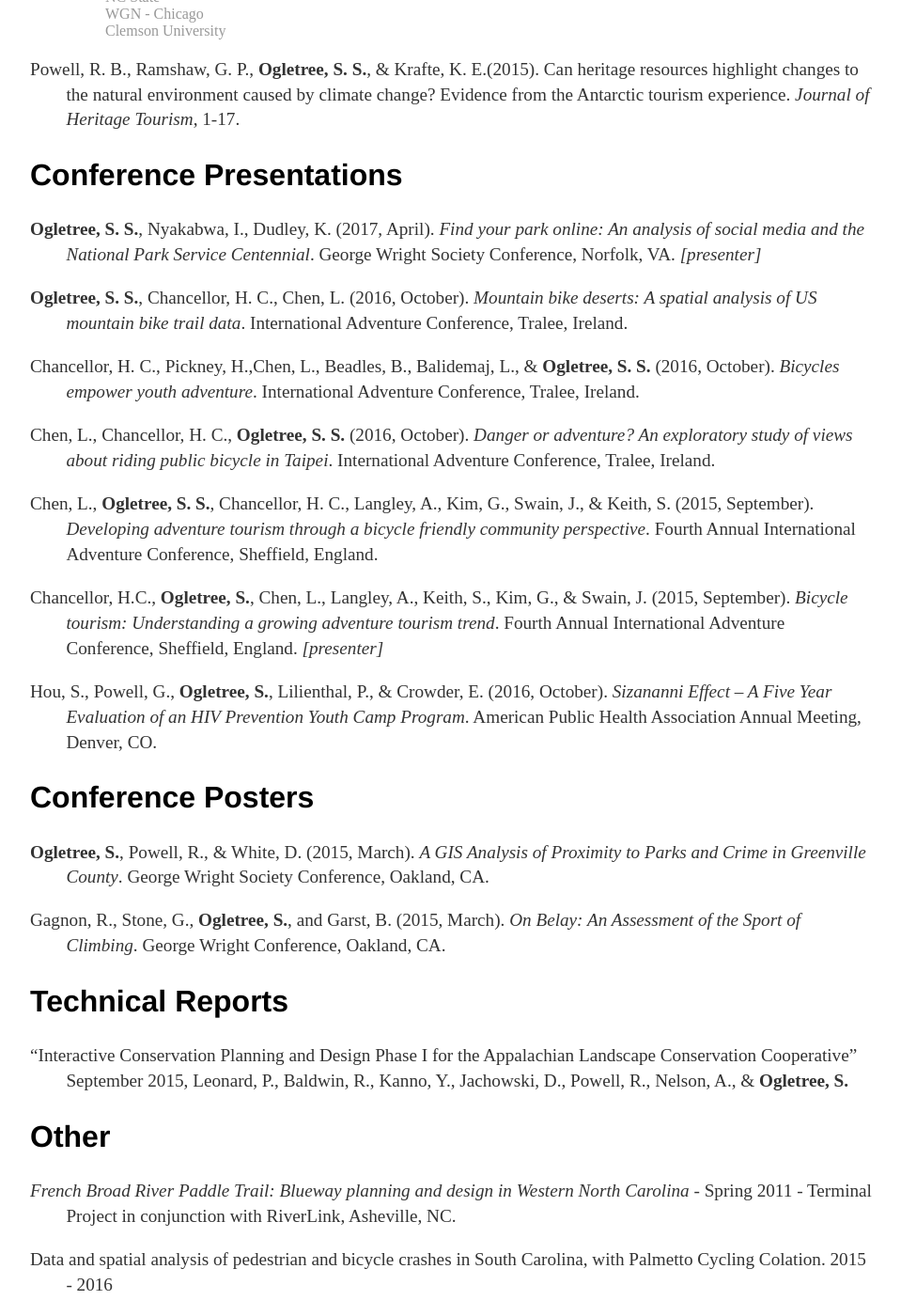
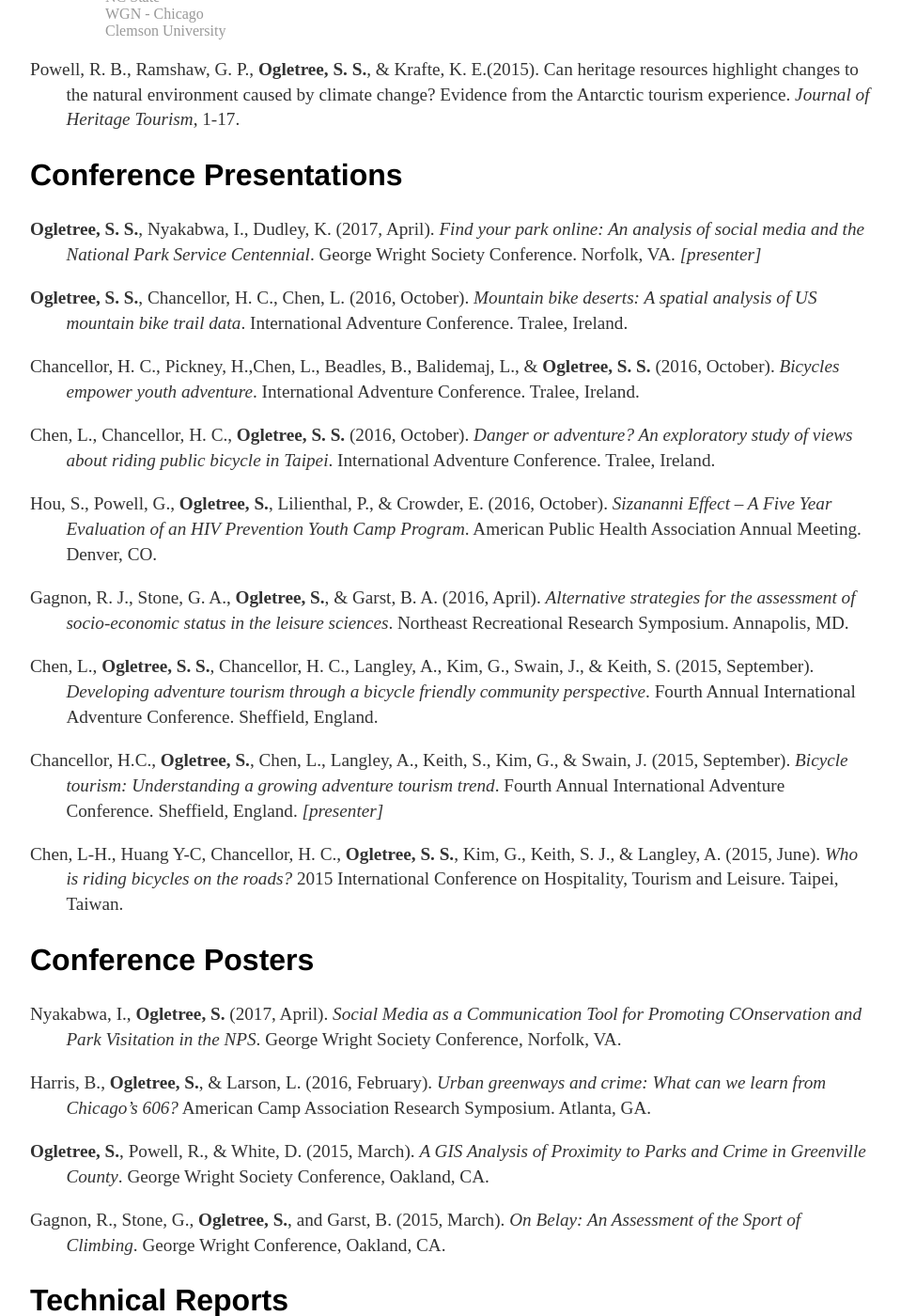
Before and after one commit to scottogletree/ogletrees.github.io, a Jekyll site: the page built from cv/index.html, in a window 1280 px wide and 1400 px high, scrolled down 485 px. Shown: the whole window at 94% size, without its empty margins (160-1119 px from the left). Built offline with Jekyll 4.4.1, drawn with Linux system fonts in a browser that asks for light colours; some of the changed text lies outside the part shown.

Commit message:
Update papers and posters

```diff
--- a/cv/index.html
+++ b/cv/index.html
@@ -32,20 +32,26 @@ title: CV of S Ogletree
 			<p>Powell, R. B., Ramshaw, G. P., <strong>Ogletree, S. S.</strong>, & Krafte, K. E.(2015). Can heritage resources highlight changes to the natural environment caused by climate change? Evidence from the Antarctic tourism experience. <em>Journal of Heritage Tourism</em>, 1-17.</p>
 
 		<h2>Conference Presentations</h2>
-		<p><b>Ogletree, S. S.</b>, Nyakabwa, I., Dudley, K. (2017, April). <em>Find your park online: An analysis of social media and the National Park Service Centennial</em>. George Wright Society Conference, Norfolk, VA. <em>[presenter]</em></p>
-		<p><b>Ogletree, S. S.</b>, Chancellor, H. C., Chen, L. (2016, October). <em>Mountain bike deserts: A spatial analysis of US mountain bike trail data</em>. International Adventure Conference, Tralee, Ireland.</p>
-		<p>Chancellor, H. C., Pickney, H.,Chen, L., Beadles, B., Balidemaj, L., & <b>Ogletree, S. S.</b> (2016, October). <em>Bicycles empower youth adventure</em>. International Adventure Conference, Tralee, Ireland.</p>
-		<p>Chen, L., Chancellor, H. C., <b>Ogletree, S. S.</b> (2016, October). <em>Danger or adventure? An exploratory study of views about riding public bicycle in Taipei</em>. International Adventure Conference, Tralee, Ireland.</p>
-		<p>Chen, L., <b>Ogletree, S. S.</b>, Chancellor, H. C., Langley, A., Kim, G., Swain, J., & Keith, S. (2015, September). <em>Developing adventure tourism through a bicycle friendly community perspective</em>. Fourth Annual International Adventure Conference, Sheffield, England.</p>
-		<p>Chancellor, H.C., <b>Ogletree, S.</b>, Chen, L., Langley, A., Keith, S., Kim, G., & Swain, J. (2015, September). <em>Bicycle tourism: Understanding a growing adventure tourism trend</em>. Fourth Annual International Adventure Conference, Sheffield, England. <em>[presenter]</em></p>
-		<p>Hou, S., Powell, G., <b>Ogletree, S.</b>, Lilienthal, P., & Crowder, E. (2016, October). <em>Sizananni Effect – A Five Year Evaluation of an HIV Prevention Youth Camp Program</em>. American Public Health Association Annual Meeting, Denver, CO. </p>
+		<p><b>Ogletree, S. S.</b>, Nyakabwa, I., Dudley, K. (2017, April). <em>Find your park online: An analysis of social media and the National Park Service Centennial</em>. George Wright Society Conference. Norfolk, VA. <em>[presenter]</em></p>
+		<p><b>Ogletree, S. S.</b>, Chancellor, H. C., Chen, L. (2016, October). <em>Mountain bike deserts: A spatial analysis of US mountain bike trail data</em>. International Adventure Conference. Tralee, Ireland.</p>
+		<p>Chancellor, H. C., Pickney, H.,Chen, L., Beadles, B., Balidemaj, L., & <b>Ogletree, S. S.</b> (2016, October). <em>Bicycles empower youth adventure</em>. International Adventure Conference. Tralee, Ireland.</p>
+		<p>Chen, L., Chancellor, H. C., <b>Ogletree, S. S.</b> (2016, October). <em>Danger or adventure? An exploratory study of views about riding public bicycle in Taipei</em>. International Adventure Conference. Tralee, Ireland.</p>
+		<p>Hou, S., Powell, G., <b>Ogletree, S.</b>, Lilienthal, P., & Crowder, E. (2016, October). <em>Sizananni Effect – A Five Year Evaluation of an HIV Prevention Youth Camp Program</em>. American Public Health Association Annual Meeting. Denver, CO.</p>
+		<p>Gagnon, R. J., Stone, G. A., <b>Ogletree, S.</b>, & Garst, B. A. (2016, April). <em>Alternative strategies for the assessment of socio-economic status in the leisure sciences</em>. Northeast Recreational Research Symposium. Annapolis, MD.</p>
+		<p>Chen, L., <b>Ogletree, S. S.</b>, Chancellor, H. C., Langley, A., Kim, G., Swain, J., & Keith, S. (2015, September). <em>Developing adventure tourism through a bicycle friendly community perspective</em>. Fourth Annual International Adventure Conference. Sheffield, England.</p>
+		<p>Chancellor, H.C., <b>Ogletree, S.</b>, Chen, L., Langley, A., Keith, S., Kim, G., & Swain, J. (2015, September). <em>Bicycle tourism: Understanding a growing adventure tourism trend</em>. Fourth Annual International Adventure Conference. Sheffield, England. <em>[presenter]</em></p>
+		<p>Chen, L-H., Huang Y-C, Chancellor, H. C., <b>Ogletree, S. S.</b>, Kim, G., Keith, S. J., & Langley, A. (2015, June). <em>Who is riding bicycles on the roads?</em> 2015 International Conference on Hospitality, Tourism and Leisure. Taipei, Taiwan.</p>
+
 
 		<h2>Conference Posters</h2>
+		<p>Nyakabwa, I., <b>Ogletree, S.</b> (2017, April). <em>Social Media as a Communication Tool for Promoting COnservation and Park Visitation in the NPS</em>. George Wright Society Conference, Norfolk, VA.</p>
+		<p>Harris, B., <b>Ogletree, S.</b>, & Larson, L. (2016, February). <em>Urban greenways and crime: What can we learn from Chicago’s 606?</em> American Camp Association Research Symposium. Atlanta, GA.</p>
 		<p><b>Ogletree, S.</b>, Powell, R., & White, D. (2015, March). <em>A GIS Analysis of Proximity to Parks and Crime in Greenville County</em>. George Wright Society Conference, Oakland, CA.</p>
 		<p>Gagnon, R., Stone, G., <b>Ogletree, S.</b>, and Garst, B. (2015, March). <em>On Belay: An Assessment of the Sport of Climbing</em>. George Wright Conference, Oakland, CA.</p>
 
 		<h2>Technical Reports</h2>
-		<p>“Interactive Conservation Planning and Design Phase I for the Appalachian Landscape Conservation Cooperative” September 2015, Leonard, P., Baldwin, R., Kanno, Y., Jachowski, D., Powell, R., Nelson, A., & <b>Ogletree, S.</b></p>
+		<p>Leonard, P., Baldwin, R., Kanno, Y., Jachowski, D., Powell, R., Nelson, A., & <b>Ogletree, S.</b> (2015). <em>Interactive Conservation Planning and Design Phase I for the Appalachian Landscape Conservation Cooperative</em>. Appalachian Landscape Conservation Cooperative.</p>
+		<p><b>Ogletree, S.</b>, Powell, R. B. (2015). <em>Mapping cultural resources: A framework for incorporating cultural resources in conservation planning</em>. Prepared for the Appalachian Landscape Conservation Cooperative.</p>
 
 		<h2>Other</h2>
 		<p><em>French Broad River Paddle Trail: Blueway planning and design in Western North Carolina</em> - Spring 2011 - Terminal Project in conjunction with RiverLink, Asheville, NC.</p>
```
